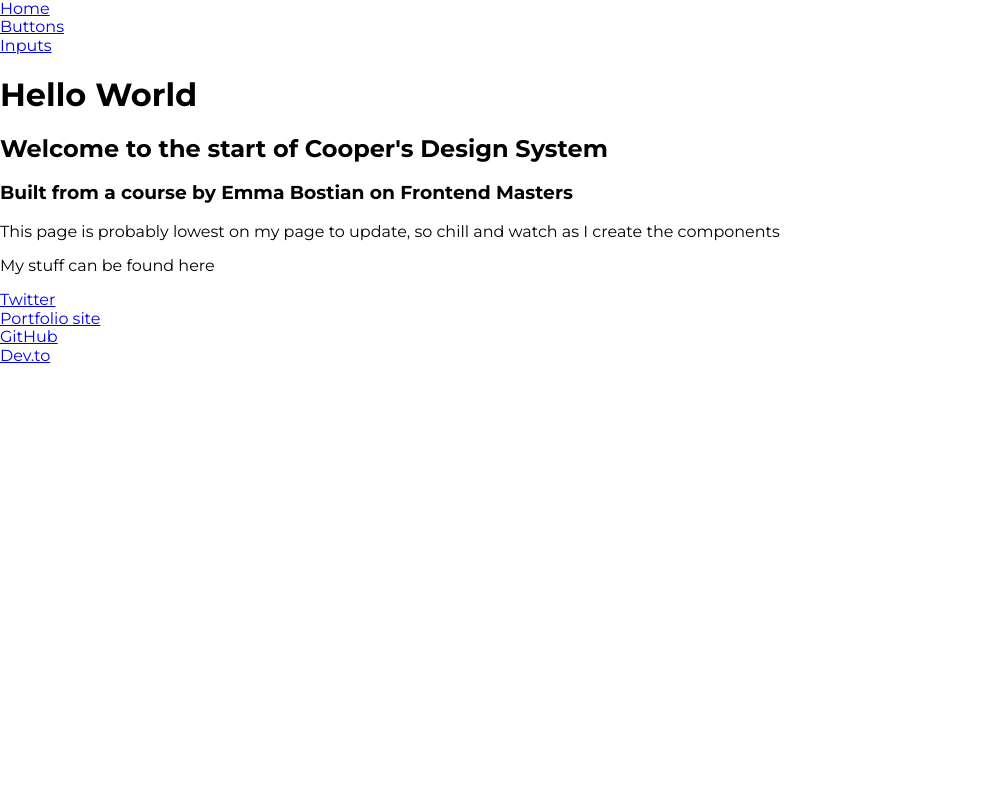
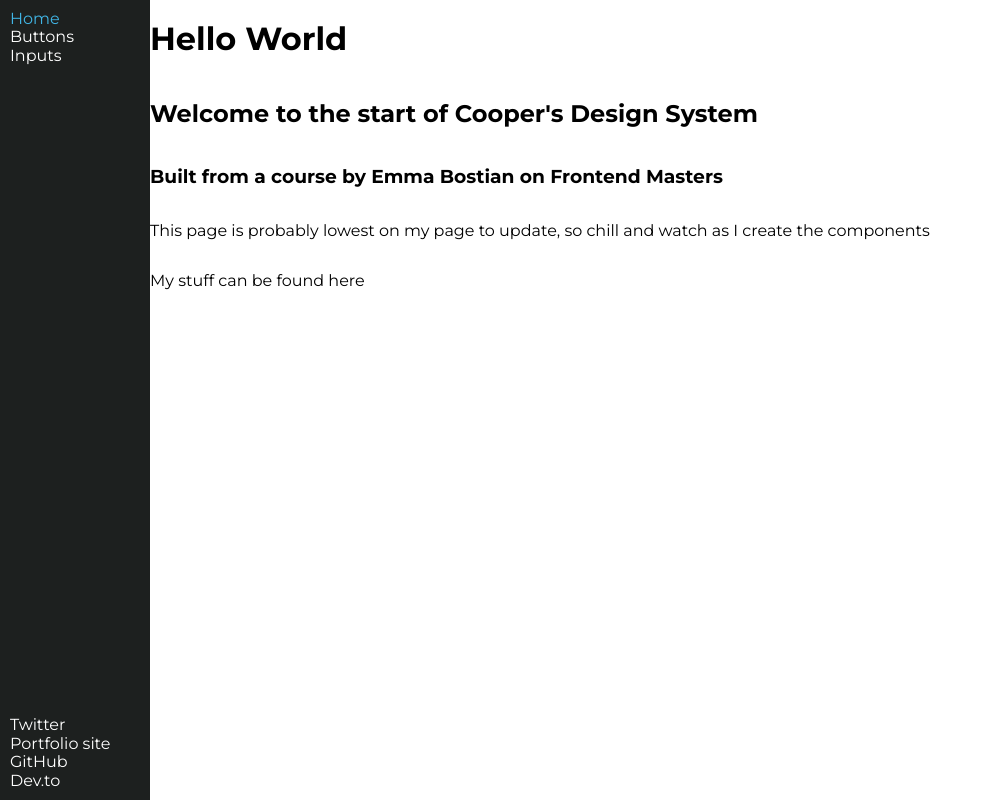
Before and after one commit to CoopsCodes/design-system, a React (Create React App) app: page / in a window 1280 px wide. Shown: the whole page, without its empty margins (0-993 px from the left). Built offline with nearby package versions, Linux system fonts and the light colour scheme; what styled-components-modifiers would draw is missing.

Commit message:
Navbar and AppLayouts

```diff
--- a/src/App.js
+++ b/src/App.js
@@ -1,15 +1,14 @@
 import React from "react";
-import { NavBar } from "./components";
 import AppRoutes from "./routes/Routes";
+import { AppLayout } from "./utils/AppLayout";
 import { GlobalStyles } from "./utils";
 
 function App() {
   return (
-    <React.Fragment>
-      <NavBar />
+    <AppLayout>
       <AppRoutes />
       <GlobalStyles />
-    </React.Fragment>
+    </AppLayout>
   );
 }
 
--- a/src/components/NavBar.js
+++ b/src/components/NavBar.js
@@ -1,13 +1,125 @@
-import { Link } from "react-router-dom";
+import styled from "styled-components";
+import { NavLink } from "react-router-dom";
+
+const pages = [
+  {
+    name: "Home",
+    path: "/",
+  },
+  {
+    name: "Buttons",
+    path: "/buttons",
+  },
+  {
+    name: "Inputs",
+    path: "/inputs",
+  },
+];
+
+const NavbarContainer = styled.nav`
+  width: 150px;
+  height: 100%;
+  background-color: #1d201f;
+
+  color: black;
+  display: flex;
+`;
+
+const StyledNavLink = styled(NavLink)`
+  &:hover,
+  &:focus {
+    color: #f2c75c;
+  }
+  &:active {
+    color: pink;
+  }
+  &.${(props) => props.active} {
+    color: #41b6e6;
+  }
+`;
+
+const UL = styled.ul`
+  margin: 0;
+  padding: 0;
+  display: flex;
+  flex-direction: column;
+  justify-content: space-between;
+`;
+
+const LI = styled.li`
+  a {
+    color: white;
+    text-decoration: none;
+
+    &:hover,
+    &:focus {
+      color: #f2c75c;
+    }
+    &:active {
+      color: pink;
+    }
+  }
+`;
+
+const PageLinks = styled.div`
+  margin-left: 10px;
+  margin-top: 10px;
+`;
+const Socials = styled.div`
+  margin-left: 10px;
+  margin-bottom: 10px;
+`;
 
 export function NavBar() {
   return (
-    <nav>
-      <Link to="/">Home</Link>
-      <br />
-      <Link to="/buttons">Buttons</Link>
-      <br />
-      <Link to="/inputs">Inputs</Link>
-    </nav>
+    <NavbarContainer>
+      <UL>
+        <PageLinks>
+          {pages.map((page, index) => {
+            return (
+              <LI key={index}>
+                <StyledNavLink to={page.path} active="active">
+                  {page.name}
+                </StyledNavLink>
+              </LI>
+            );
+          })}
+        </PageLinks>
+        <Socials>
+          <LI>
+            <a
+              target="_blank"
+              rel="noreferrer"
+              href="https://twitter.com/CooperCodes"
+            >
+              Twitter
+            </a>
+          </LI>
+          <LI>
+            <a target="_blank" rel="noreferrer" href="https://cooper-codes.dev">
+              Portfolio site
+            </a>
+          </LI>
+          <LI>
+            <a
+              target="_blank"
+              rel="noreferrer"
+              href="https://github.com/CoopsCodes"
+            >
+              GitHub
+            </a>
+          </LI>
+          <LI>
+            <a
+              target="_blank"
+              rel="noreferrer"
+              href="https://dev.to/coopercodes"
+            >
+              Dev.to
+            </a>
+          </LI>
+        </Socials>
+      </UL>
+    </NavbarContainer>
   );
 }
--- a/src/routes/Routes.js
+++ b/src/routes/Routes.js
@@ -1,12 +1,27 @@
-import { Routes, Route } from "react-router-dom";
+import { Route, Routes } from "react-router-dom";
 import { ButtonsScreen, Dashboard, InputsScreen } from "../screens";
+
+const pages = [
+  {
+    path: "/",
+    component: <Dashboard />,
+  },
+  {
+    path: "/buttons",
+    component: <ButtonsScreen />,
+  },
+  {
+    path: "/inputs",
+    component: <InputsScreen />,
+  },
+];
 
 export default function AppRoutes() {
   return (
     <Routes>
-      <Route path="/" element={<Dashboard />} />
-      <Route path="buttons" element={<ButtonsScreen />} />
-      <Route path="inputs" element={<InputsScreen />} />
+      {pages.map((page, index) => {
+        return <Route key={index} path={page.path} element={page.component} />;
+      })}
     </Routes>
   );
 }
--- a/src/screens/ButtonsScreen.js
+++ b/src/screens/ButtonsScreen.js
@@ -1,9 +1,15 @@
 import React from "react";
 import { PrimaryButton, SecondaryButton } from "../components";
+import styled from "styled-components";
+
+const Section = styled.section`
+  display: flex;
+  flex-direction: column;
+`;
 
 export function ButtonsScreen() {
   return (
-    <React.Fragment>
+    <Section>
       <h1>Buttons</h1>
       <PrimaryButton>Primary Button</PrimaryButton>
 
@@ -14,6 +20,6 @@ export function ButtonsScreen() {
       <PrimaryButton modifiers={["small"]}>Smaller Font Button</PrimaryButton>
 
       <PrimaryButton modifiers={["large"]}>Larger Font Button</PrimaryButton>
-    </React.Fragment>
+    </Section>
   );
 }
--- a/src/screens/Dashboard.js
+++ b/src/screens/Dashboard.js
@@ -1,6 +1,13 @@
+import styled from "styled-components";
+
+const Section = styled.section`
+  display: flex;
+  flex-direction: column;
+`;
+
 export function Dashboard() {
   return (
-    <div>
+    <Section>
       <h1>Hello World</h1>
       <h2>Welcome to the start of Cooper's Design System</h2>
       <h3>Built from a course by Emma Bostian on Frontend Masters</h3>
@@ -9,25 +16,6 @@ export function Dashboard() {
         I create the components
       </p>
       <p>My stuff can be found here</p>
-      <a
-        target="_blank"
-        rel="noreferrer"
-        href="https://twitter.com/CooperCodes"
-      >
-        Twitter
-      </a>
-      <br />
-      <a target="_blank" rel="noreferrer" href="https://cooper-codes.dev">
-        Portfolio site
-      </a>
-      <br />
-      <a target="_blank" rel="noreferrer" href="https://github.com/CoopsCodes">
-        GitHub
-      </a>
-      <br />
-      <a target="_blank" rel="noreferrer" href="https://dev.to/coopercodes">
-        Dev.to
-      </a>
-    </div>
+    </Section>
   );
 }
--- a/src/screens/InputsScreen.js
+++ b/src/screens/InputsScreen.js
@@ -1,11 +1,17 @@
 import React from "react";
 import { Input } from "../components";
+import styled from "styled-components";
+
+const Section = styled.section`
+  display: flex;
+  flex-direction: column;
+`;
 
 export function InputsScreen() {
   return (
-    <React.Fragment>
+    <Section>
       <h1>Inputs</h1>
       <Input />
-    </React.Fragment>
+    </Section>
   );
 }
--- /dev/null
+++ b/src/utils/AppLayout.js
@@ -0,0 +1,18 @@
+import styled from "styled-components";
+import { NavBar } from "../components";
+
+const Layout = styled.div`
+  margin: 0;
+  padding: 0;
+  height: 100vh;
+  display: flex;
+`;
+
+export function AppLayout({ children }) {
+  return (
+    <Layout>
+      <NavBar />
+      {children}
+    </Layout>
+  );
+}
--- a/src/utils/Global.js
+++ b/src/utils/Global.js
@@ -19,7 +19,6 @@ export const GlobalStyles = createGlobalStyle`
 	}
 
 	main {
-		width: 90%;
-		margin: 0 auto;
+		margin: 0;
 	}
 `;
```
